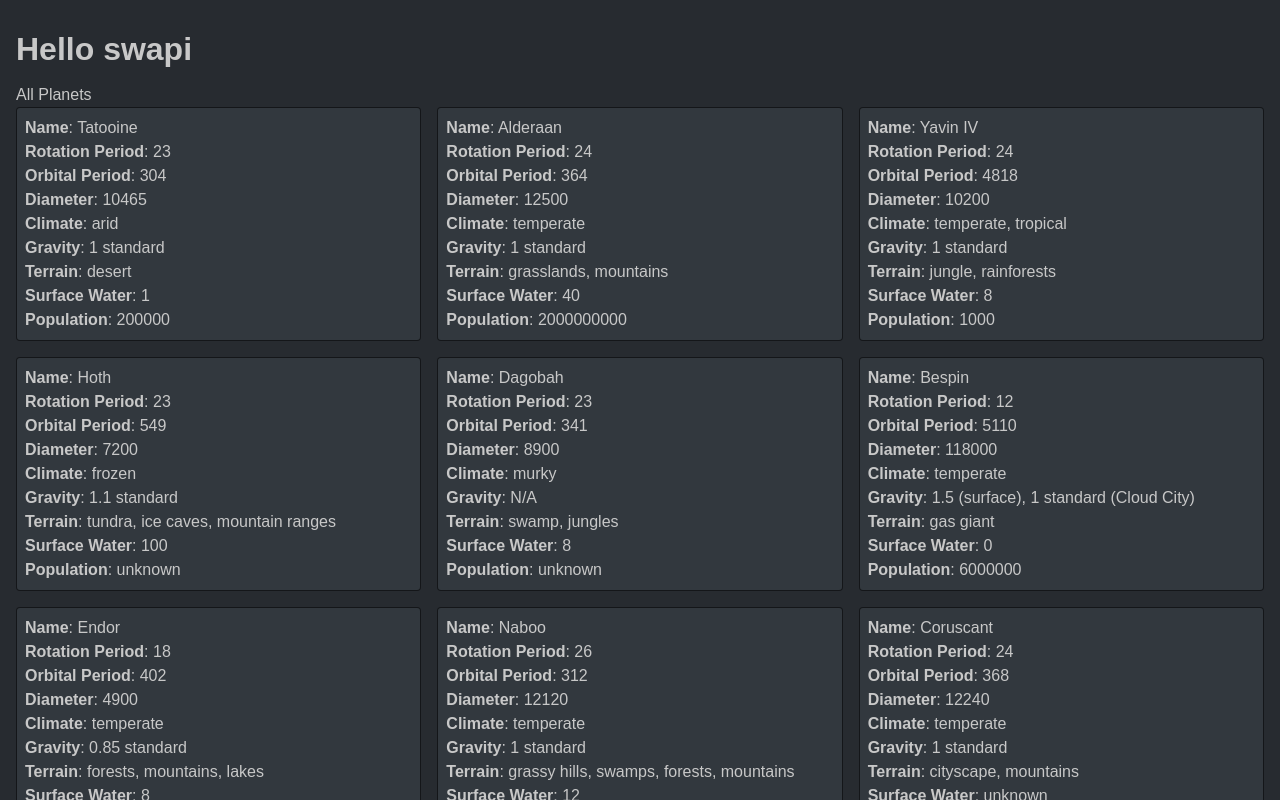
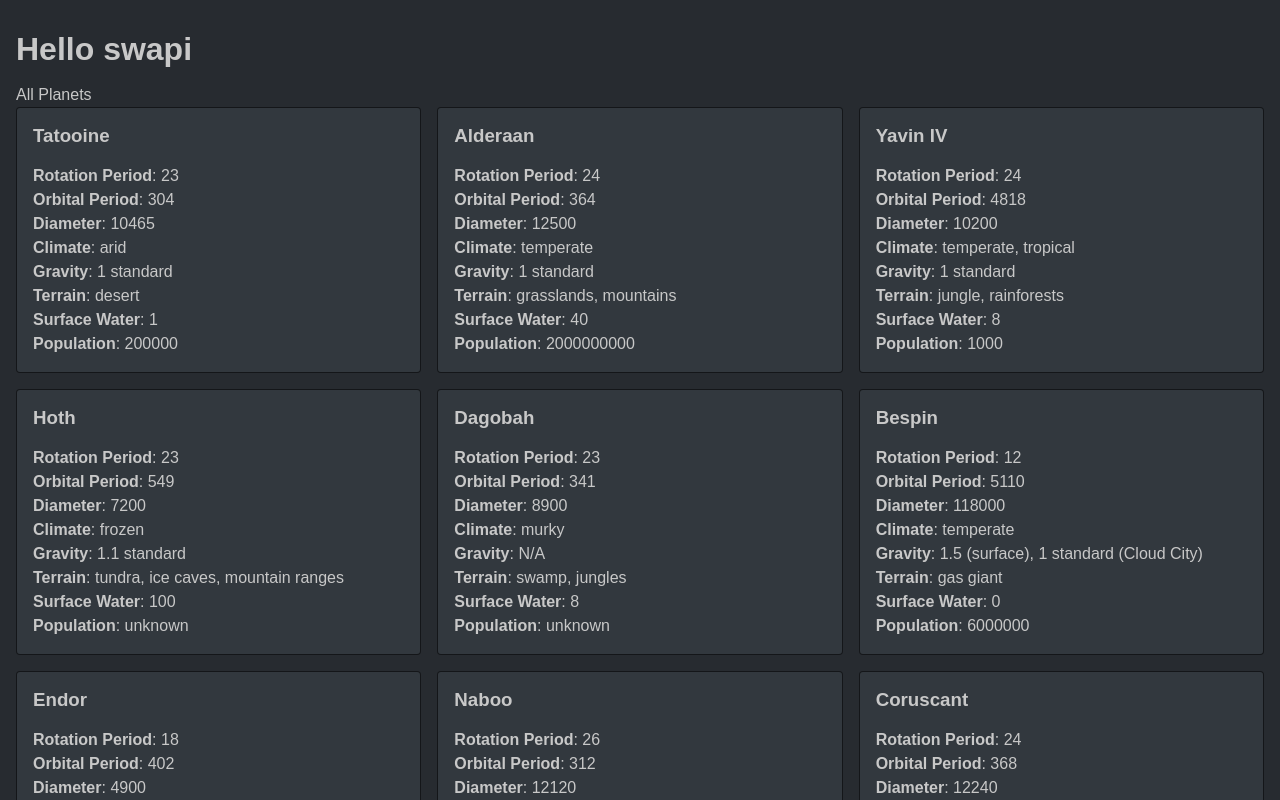
Before and after one commit to mjlucero/swapi-excersice, a React (Vite) app: page /planets in a window 1280 px wide. Shown: the top 800 px of the page. Built offline with nearby package versions, Linux system fonts and the light colour scheme.

Commit message:
Update card and planet card components

```diff
--- a/src/components/card/Card.tsx
+++ b/src/components/card/Card.tsx
@@ -1,9 +1,15 @@
 import "./card.scss";
 
 interface CardProps {
-  children?: JSX.Element[];
+  children?: React.ReactNode;
+  title?: string;
 }
 
-export const Card = ({ children }: CardProps) => {
-  return <div className="card">{children}</div>;
+export const Card = ({ title, children }: CardProps) => {
+  return (
+    <div className="card">
+      {title && <h3 className="card__title">{title}</h3>}
+      {children}
+    </div>
+  );
 };
--- a/src/components/card/_card-theme.scss
+++ b/src/components/card/_card-theme.scss
@@ -5,6 +5,11 @@
     background-color: map-get($theme, "surface");
     border-radius: 4px;
     border: 1px solid map-get($theme, "on-surface");
-    padding: map-get($spacing, "xs");
+    padding: map-get($spacing, "sm");
+
+    &__title {
+      margin-top: 0;
+      margin-bottom: map-get($spacing, "sm");
+    }
   }
 }
--- a/src/pages/planets/PlanetsPage.tsx
+++ b/src/pages/planets/PlanetsPage.tsx
@@ -2,7 +2,7 @@
 import { Planet } from "../../models/planet.model";
 import { getPlanets } from "../../services/planets.service";
 import { Pagination } from "../../types/pagination";
-import { PlanetCard } from "./components/PlanetCard";
+import { PlanetCard } from "./components/planet-card/PlanetCard";
 
 import "./planetsPage.scss";
 
--- a/src/pages/planets/components/PlanetCard.tsx
+++ /dev/null
@@ -1,30 +0,0 @@
-import { Card } from "../../../components/card/Card";
-import { Planet } from "../../../models/planet.model";
-import { PlanetBasicInfo } from "../../../types/PlanetBasicInfo";
-
-import "./planetCard.scss";
-
-interface PlanetCardProps {
-  planet: Planet;
-  onPlanetClick: () => void;
-}
-
-export const PlanetCard = ({ planet, onPlanetClick }: PlanetCardProps) => {
-  const { films, residents, url, created, edited, ...rest } = planet;
-  const planetBasicInfo: PlanetBasicInfo = { ...rest };
-
-  return (
-    <div className="planet-card-container" onClick={() => onPlanetClick()}>
-      <Card>
-        {Object.keys(planetBasicInfo).map((key) => (
-          <div key={key} className="planet-card-container__detail">
-            <span className="planet-card-container__detail-title">
-              {key.replace("_", " ")}
-            </span>
-            : <span>{planetBasicInfo[key as keyof PlanetBasicInfo]}</span>
-          </div>
-        ))}
-      </Card>
-    </div>
-  );
-};
--- /dev/null
+++ b/src/pages/planets/components/planet-card/PlanetCard.tsx
@@ -0,0 +1,30 @@
+import { Card } from "../../../../components/card/Card";
+import { Planet } from "../../../../models/planet.model";
+import { PlanetInfo, PlanetInfoKeys } from "../../../../types/PlanetInfo";
+
+import "./planetCard.scss";
+import { PlanetCardDetail } from "./PlanetCardDetail";
+
+interface PlanetCardProps {
+  planet: Planet;
+  onPlanetClick: () => void;
+}
+
+export const PlanetCard = ({ planet, onPlanetClick }: PlanetCardProps) => {
+  const { name, films, residents, url, created, edited, ...rest } = planet;
+  const planetBasicInfo: PlanetInfo = { ...rest };
+
+  return (
+    <div className="planet-card-container" onClick={() => onPlanetClick()}>
+      <Card title={name}>
+        {Object.keys(planetBasicInfo).map((key) => (
+          <PlanetCardDetail
+            key={key}
+            title={key.replace("_", " ")}
+            value={planetBasicInfo[key as PlanetInfoKeys]}
+          />
+        ))}
+      </Card>
+    </div>
+  );
+};
--- /dev/null
+++ b/src/pages/planets/components/planet-card/PlanetCardDetail.tsx
@@ -0,0 +1,13 @@
+interface PlanetCardDetailProps {
+  title: string;
+  value: string;
+}
+
+export const PlanetCardDetail = ({ title, value }: PlanetCardDetailProps) => {
+  return (
+    <div className="planet-card-container__detail">
+      <span className="planet-card-container__detail-title">{title}</span>:{" "}
+      <span>{value}</span>
+    </div>
+  );
+};
--- a/src/types/PlanetBasicInfo.ts
+++ /dev/null
@@ -1,6 +0,0 @@
-import { Planet } from "../models/planet.model";
-
-export type PlanetBasicInfo = Omit<
-  Planet,
-  "films" | "residents" | "url" | "created" | "edited"
->;
--- /dev/null
+++ b/src/types/PlanetInfo.ts
@@ -0,0 +1,8 @@
+import { Planet } from "../models/planet.model";
+
+export type PlanetInfo = Omit<
+  Planet,
+  "name" | "films" | "residents" | "url" | "created" | "edited"
+>;
+
+export type PlanetInfoKeys = keyof PlanetInfo;
```
Also changed, not shown: src/pages/planets/components/planet-card/planetCard.scss (renamed from src/pages/planets/components/planetCard.scss).
